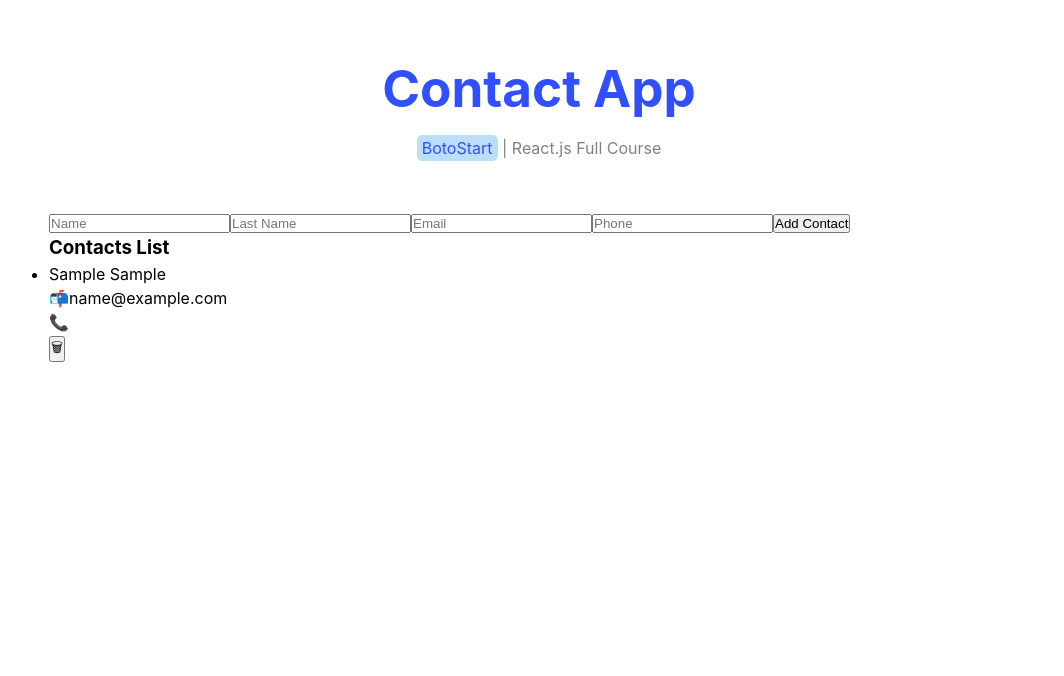
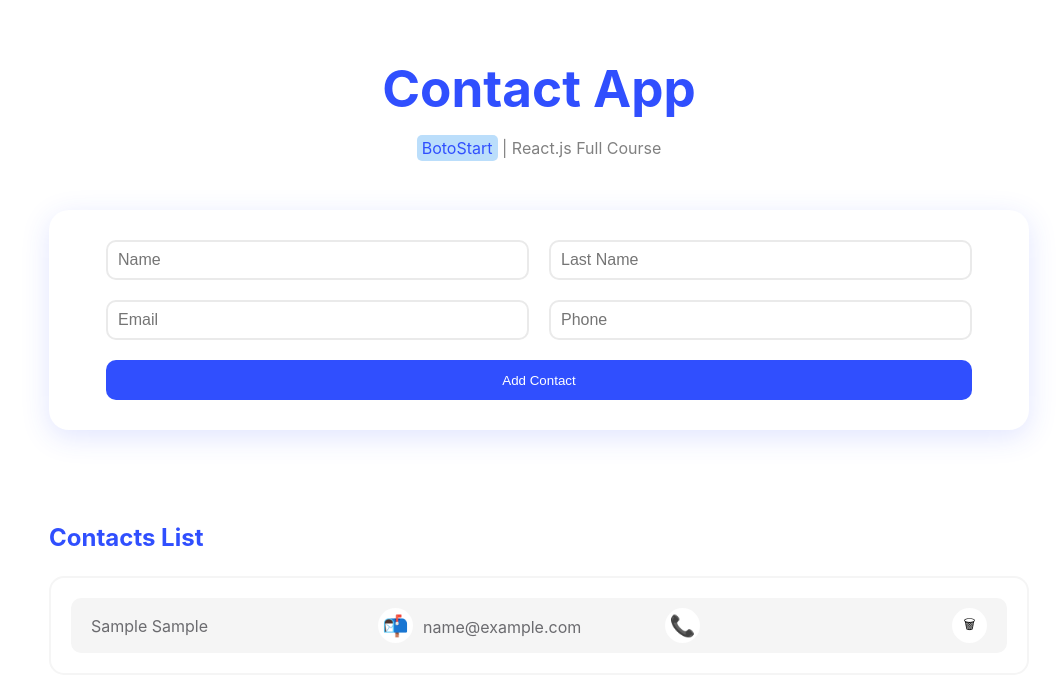
Before and after one commit to MaryamMirafzal/ContactApp, a React (Vite) app: page / in a window 1280 px wide. Both pictures are taken after typing "Sample", "Sample", "name@example.com", "5" into the empty fields and a click on the button "Add Contact". Shown: the top 676 px of the page, without its empty margins (101-1165 px from the left). Built offline with nearby package versions, Linux system fonts and the light colour scheme.

Commit message:
add styles

```diff
--- /dev/null
+++ b/src/Components/ContactItem.module.css
@@ -0,0 +1,53 @@
+.item {
+    display: flex;
+    justify-content: space-between;
+    align-items: center;
+    background-color: #f5f5f5;
+    color: #6b6b6f;
+    padding: 10px 20px;
+    margin: 15px;
+    border-radius: 10px;
+    -webkit-border-radius: 10px;
+    -moz-border-radius: 10px;
+    -ms-border-radius: 10px;
+    -o-border-radius: 10px;
+}
+.item p {
+    flex-basis: 0;
+    flex-grow: 1;
+}
+.item span {
+    display: inline-block;
+    font-size: 1.3rem;
+    text-align: center;
+    margin-right: 10px;
+    background-color: #fff;
+    width: 35px;
+    height: 35px;
+    line-height: 35px;
+    border-radius: 50%;
+    -webkit-border-radius: 50%;
+    -moz-border-radius: 50%;
+    -ms-border-radius: 50%;
+    -o-border-radius: 50%;
+}
+.item button {
+    width: 35px;
+    height: 35px;
+    background-color: #fff;
+    border: none;
+    border-radius: 50%;
+    -webkit-border-radius: 50%;
+    -moz-border-radius: 50%;
+    -ms-border-radius: 50%;
+    -o-border-radius: 50%;
+    cursor: pointer;
+    transition: .2s all ease-in-out;
+    -webkit-transition: .2s all ease-in-out;
+    -moz-transition: .2s all ease-in-out;
+    -ms-transition: .2s all ease-in-out;
+    -o-transition: .2s all ease-in-out;
+}
+.item button:hover {
+    font-size: 1.5rem;
+}
--- a/src/Components/Contacts.jsx
+++ b/src/Components/Contacts.jsx
@@ -2,7 +2,8 @@
 // export default Contacts
 import { useState } from "react";
 import ContactsList from "./ContactsList";
-import { v4 } from "uuid"
+import { v4 } from "uuid";
+import styles from "./Contacts.module.css";
 
 const inputs = [
   { type: "text", name: "name", placeholder: "Name" },
@@ -48,8 +49,8 @@ function Contacts() {
   };
 
   return (
-    <div>
-      <div>
+    <div className={styles.container}>
+      <div className={styles.form}>
         {inputs.map((input) => (
           <input
             key={input.name}
@@ -62,7 +63,7 @@ function Contacts() {
         ))}
         <button onClick={addContacts}>Add Contact</button>
       </div>
-      <div>{alert && <p>{alert}</p>}</div>
+      <div className={styles.alert}>{alert && <p>{alert}</p>}</div>
       <ContactsList contacts={contacts} deleteHandler={deleteHandler} />
     </div>
   );
--- /dev/null
+++ b/src/Components/Contacts.module.css
@@ -0,0 +1,83 @@
+.container{
+    display: flex;
+    flex-direction: column;
+    align-items: center;
+}
+
+.form {
+    display: flex;
+    flex-wrap: wrap;
+    align-items: center;
+    justify-content: center;
+    padding: 20px;
+    margin-bottom: 20px;
+    border-radius: 20px;
+    -webkit-border-radius: 20px;
+    -moz-border-radius: 20px;
+    -ms-border-radius: 20px;
+    -o-border-radius: 20px;
+    box-shadow: #304ffe25 0px 7px 29px 0px;
+}
+.form input {
+    width: 45%;
+    height: 40px;
+    padding: 10px;
+    margin: 10px;
+    border: 2px solid #eaeaea;
+    border-radius: 10px;
+    -webkit-border-radius: 10px;
+    -moz-border-radius: 10px;
+    -ms-border-radius: 10px;
+    -o-border-radius: 10px;
+    color: #304ffe;
+    font-size: 1rem;
+}
+.form button {
+    width: calc(90% + 20px);
+    height: 40px;
+    padding: 10px;
+    margin: 10px;
+    cursor: pointer;
+    background-color: #304ffe;
+    color: #fff;
+    border: none;
+    border-radius: 10px;
+    -webkit-border-radius: 10px;
+    -moz-border-radius: 10px;
+    -ms-border-radius: 10px;
+    -o-border-radius: 10px;
+    font-stretch: 1rem;
+    transition: 0.2s all ease-in-out;
+    -webkit-transition: 0.2s all ease-in-out;
+    -moz-transition: 0.2s all ease-in-out;
+    -ms-transition: 0.2s all ease-in-out;
+    -o-transition: 0.2s all ease-in-out;
+}
+.form button:hover {
+    box-shadow: #0c2ad487 0px 7px 29px 0px;
+}
+.alert {
+    width: 100%;
+    height: 40px;
+    margin: 5px 0 25px;
+}
+.alert p {
+    background-color: #ffebee;
+    color: #f44336;
+    width: 100%;
+    padding: 10px;
+    border-radius: 10px;
+    -webkit-border-radius: 10px;
+    -moz-border-radius: 10px;
+    -ms-border-radius: 10px;
+    -o-border-radius: 10px;
+}
+
+@media (max-width: 500px){
+    .form input {
+        width: 90%;
+    }
+    .form button {
+        width: 90%;
+    }
+}
--- a/src/Components/ContactsItem.jsx
+++ b/src/Components/ContactsItem.jsx
@@ -1,9 +1,8 @@
-import Contacts from "./Contacts"
-
+import styles from './ContactItem.module.css'
 function ContactsItem({data:{ id , name , lastName , email , number } , deleteHandler}) {
   return (
 
-    <li key={id}>
+    <li className={styles.item} key={id}>
             <p>{name} {lastName}</p>
             <p>
               <span>📬</span>
--- a/src/Components/ContactsList.jsx
+++ b/src/Components/ContactsList.jsx
@@ -1,16 +1,18 @@
 import ContactsItem from "./ContactsItem";
+
+import styles from "./ContactsList.module.css";
 
 function ContactsList({contacts , deleteHandler}) {
   console.log(contacts);
   return (
-    <div>
+    <div className={styles.container}>
       <h3>Contacts List</h3>
       {contacts.length?
-        <ul>
+        <ul className={styles.contacts}>
         {contacts.map((contact) =>
           (<ContactsItem key={contact.id} data={contact} deleteHandler={deleteHandler}/> ))}
         </ul>:
-      <p>No Contacts yet!</p>
+      <p className={styles.message}>No Contacts yet!</p>
       }
 
     </div>
--- /dev/null
+++ b/src/Components/ContactsList.module.css
@@ -0,0 +1,34 @@
+.container {
+    width: 100%;
+    margin-bottom: 100px;
+}
+.container h3 {
+    color: #304ffe;
+    font-size: 1.5rem;
+}
+.contacts {
+    border: 2px solid #f5f5f5;
+    list-style: none;
+    margin-top: 20px;
+    padding: 5px;
+    border-radius: 15px;
+    -webkit-border-radius: 15px;
+    -moz-border-radius: 15px;
+    -ms-border-radius: 15px;
+    -o-border-radius: 15px;
+}
+.message {
+    background-color: #f5f5f5;
+    height: 100px;
+    line-height: 100px;
+    text-align: center;
+    margin-top: 20px;
+    border-radius: 20px;
+    -webkit-border-radius: 20px;
+    -moz-border-radius: 20px;
+    -ms-border-radius: 20px;
+    -o-border-radius: 20px;
+    color: #6b6b6f;
+    font-size: 1.2rem;
+    font-weight: 500;
+}
```
